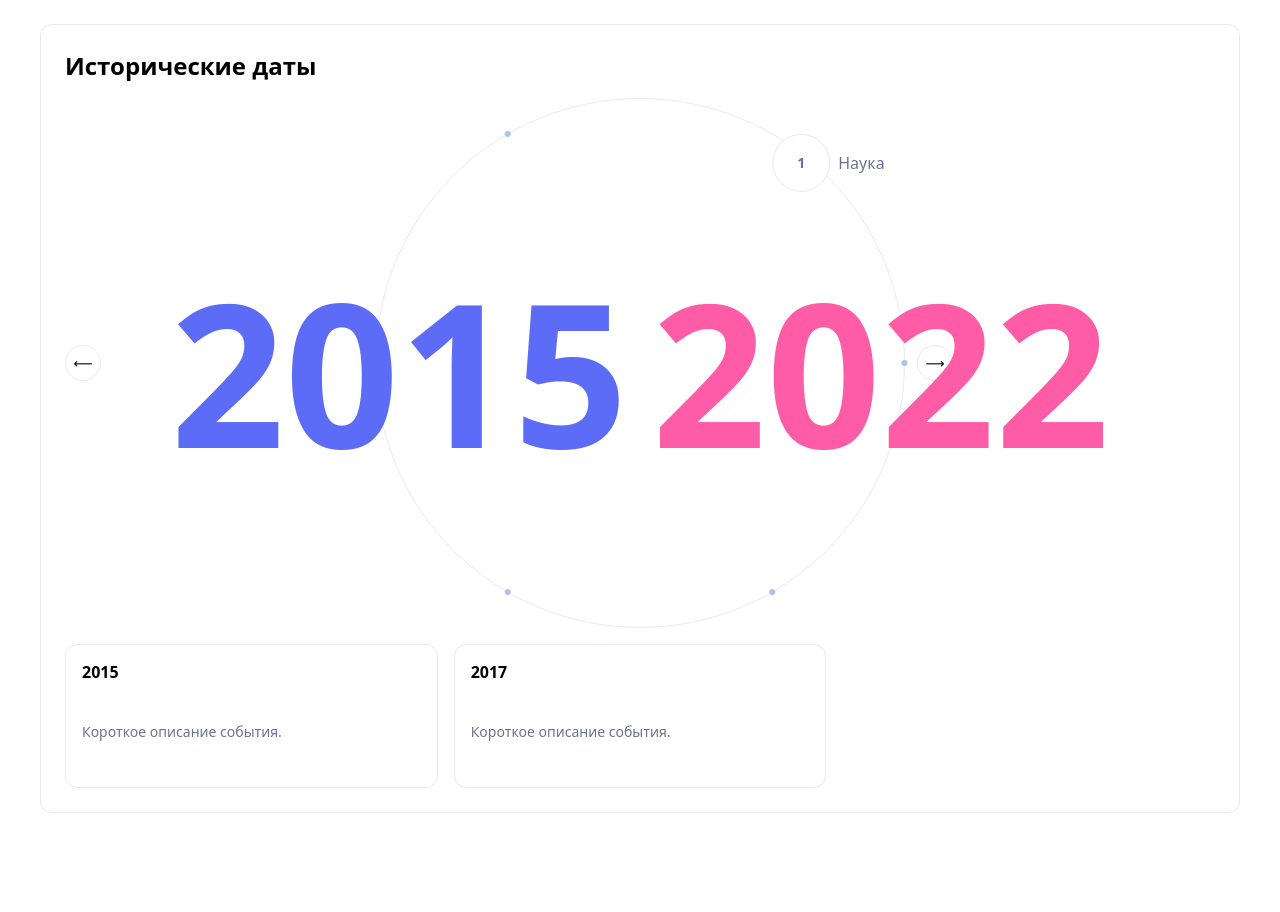
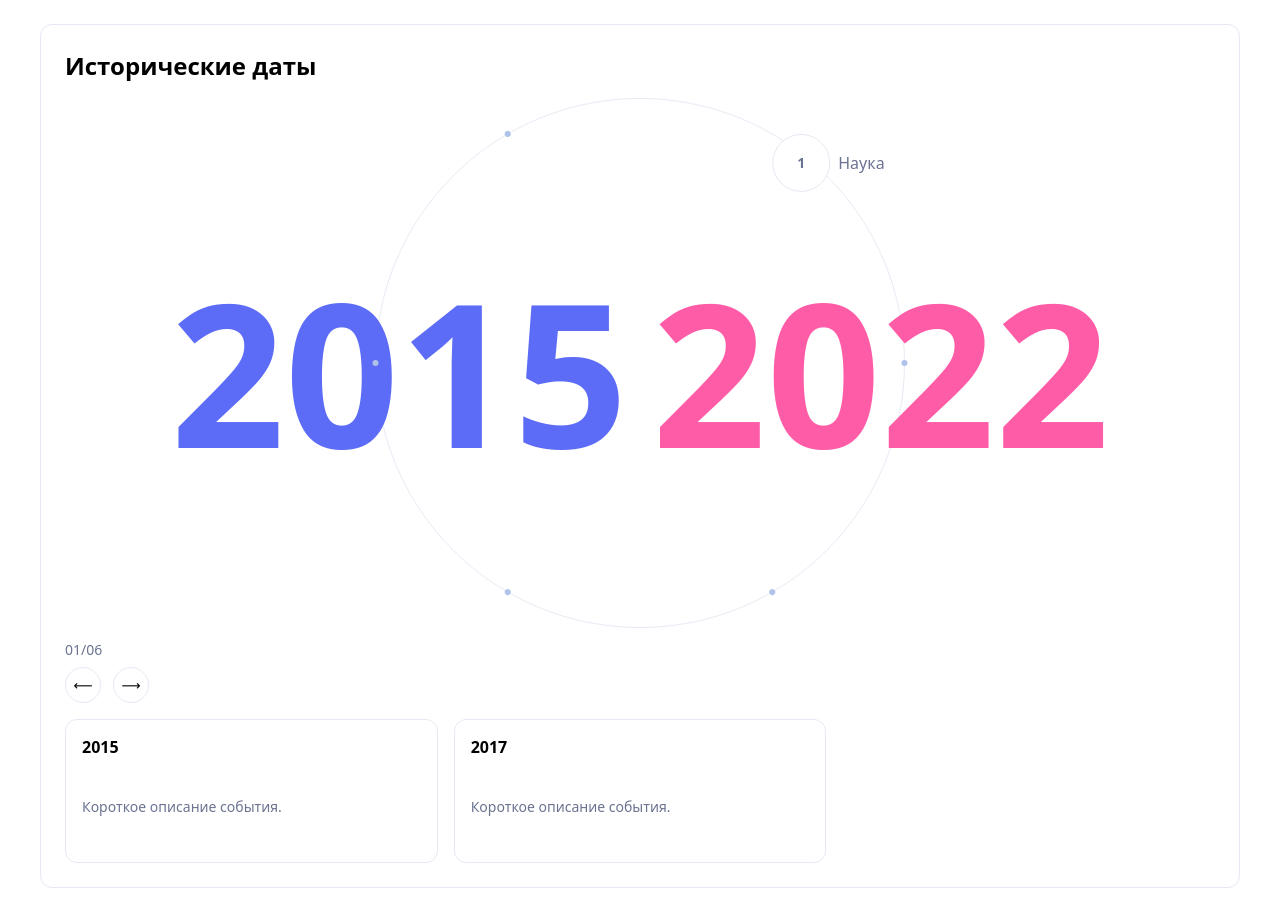
Before and after one commit to BMD63/timeline, a React app: page / in a window 1280 px wide. Before the commit the page ends 837 px from the top, so only its background shows below. Built offline with nearby package versions, Linux system fonts and the light colour scheme.

Commit message:
navy arrows moved, indicator added

```diff
--- a/src/components/TimelineBlock/Ring.scss
+++ b/src/components/TimelineBlock/Ring.scss
@@ -11,9 +11,14 @@
   border-radius: 50%;
   border: 1px solid #E8EBF4;
   pointer-events: none;
+  z-index: 0;
 }
 
-.tlb-ring { position: absolute; inset: 0; }
+.tlb-ring {
+  position: absolute;
+  inset: 0;
+  z-index: 2;
+}
 
 .tlb-point {
   position: absolute;
--- a/src/components/TimelineBlock/TimelineBlock.scss
+++ b/src/components/TimelineBlock/TimelineBlock.scss
@@ -18,10 +18,10 @@
 
 .tlb-top {
   display: grid;
-  grid-template-columns: 1fr auto 1fr;
-  align-items: center;
-  gap: 12px;
-  margin-bottom: 12px;
+  display: flex;
+  justify-content: center ;
+  align-items: center  ;
+  margin-bottom: 1  2px;
 }
 
 .tlb-arrowBtn {
@@ -32,8 +32,23 @@
   background: #fff;
   cursor: pointer;
 }
+.tlb-arrows {
+  display: flex;
+  align-items: center;
+  gap: 12px;
+}
+.tlb-toolbar {
+  display: flex;
+  flex-direction: column;
+  align-items: flex-start;
+  gap: 8px;
+  margin: 12px 0 0;
+}
+.tlb-counter {
+  font-size: 14px;
+  color: #6b7392;
+}
 
-/* Годы по центру, размер из макета */
 .tlb-years {
   margin-top: 16px;
   display: flex;
--- a/src/components/TimelineBlock/TimelineBlock.tsx
+++ b/src/components/TimelineBlock/TimelineBlock.tsx
@@ -16,6 +16,8 @@ export default function TimelineBlock({ ranges }: Props) {
   const next = () => setActiveIndex((i) => (i + 1) % ranges.length);
 
   const labels = ranges.map((r) => r.label);
+  const total = ranges.length;
+  const current = activeIndex + 1;
 
   return (
     <section className="tlb-root">
@@ -24,11 +26,6 @@ export default function TimelineBlock({ ranges }: Props) {
       </div>
 
       <div className="tlb-top">
-        <button className="tlb-arrowBtn" aria-label="Предыдущая категория" onClick={prev}>
-          ⟵
-        </button>
-
-        <div style={{ textAlign: 'center' }}>
         <Ring labels={labels} activeIndex={activeIndex} onSelect={setActiveIndex}>
           <div className="tlb-years">
             <div className="tlb-leftYear">{active.startYear}</div>
@@ -36,10 +33,14 @@ export default function TimelineBlock({ ranges }: Props) {
           </div>
         </Ring>
       </div>
-
-        <button className="tlb-arrowBtn" aria-label="Следующая категория" onClick={next}>
-          ⟶
-        </button>
+      <div className="tlb-toolbar">
+        <span className="tlb-counter">
+          {String(current).padStart(2, '0')}/{String(total).padStart(2, '0')}
+        </span>
+        <div className="tlb-arrows">
+          <button className="tlb-arrowBtn" aria-label="Предыдущая категория" onClick={prev}>⟵</button>
+          <button className="tlb-arrowBtn" aria-label="Следующая категория" onClick={next}>⟶</button>
+        </div>
       </div>
       <Slider events={active.events} />
     </section>
```
Lines whose indentation alone changed are shown as unchanged.
